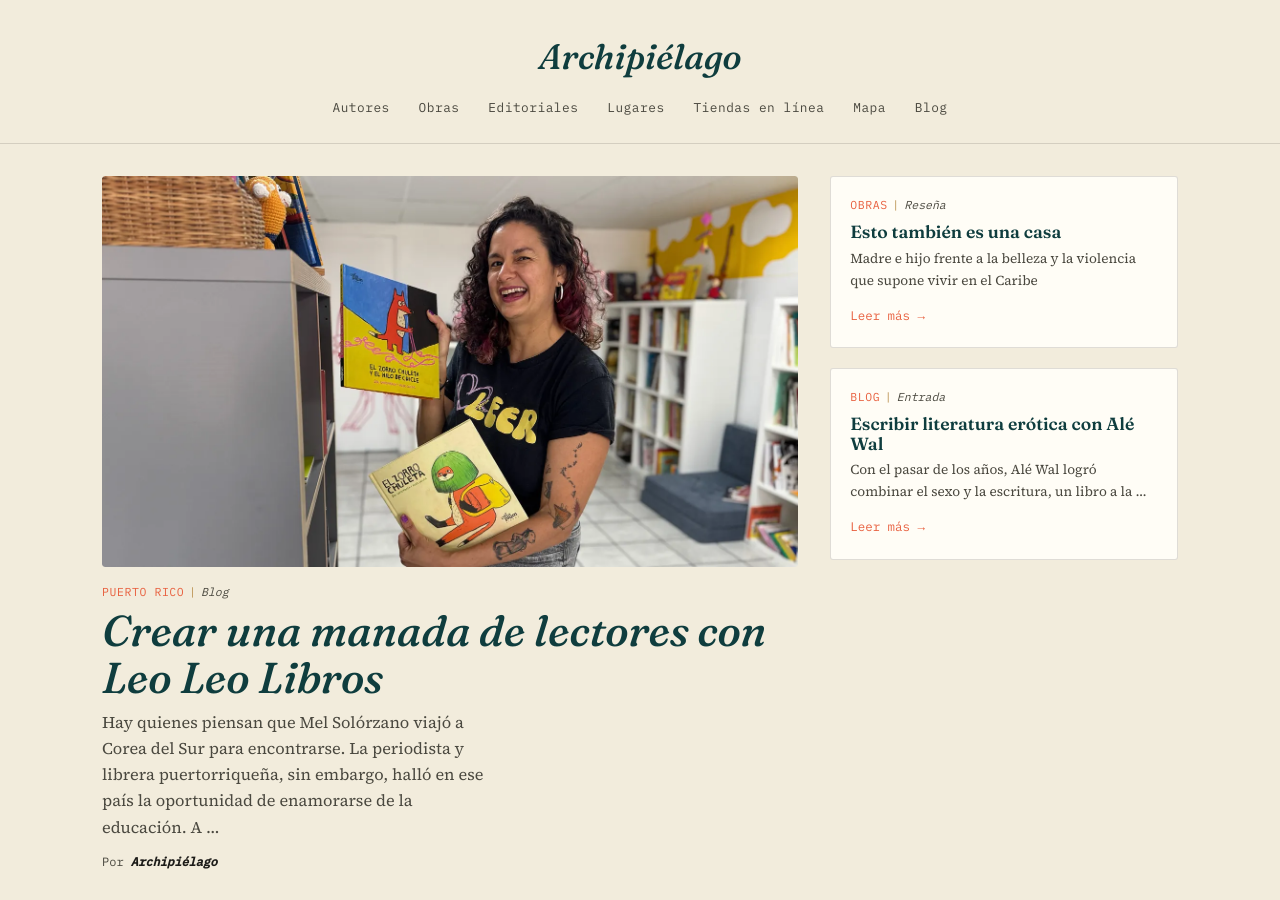
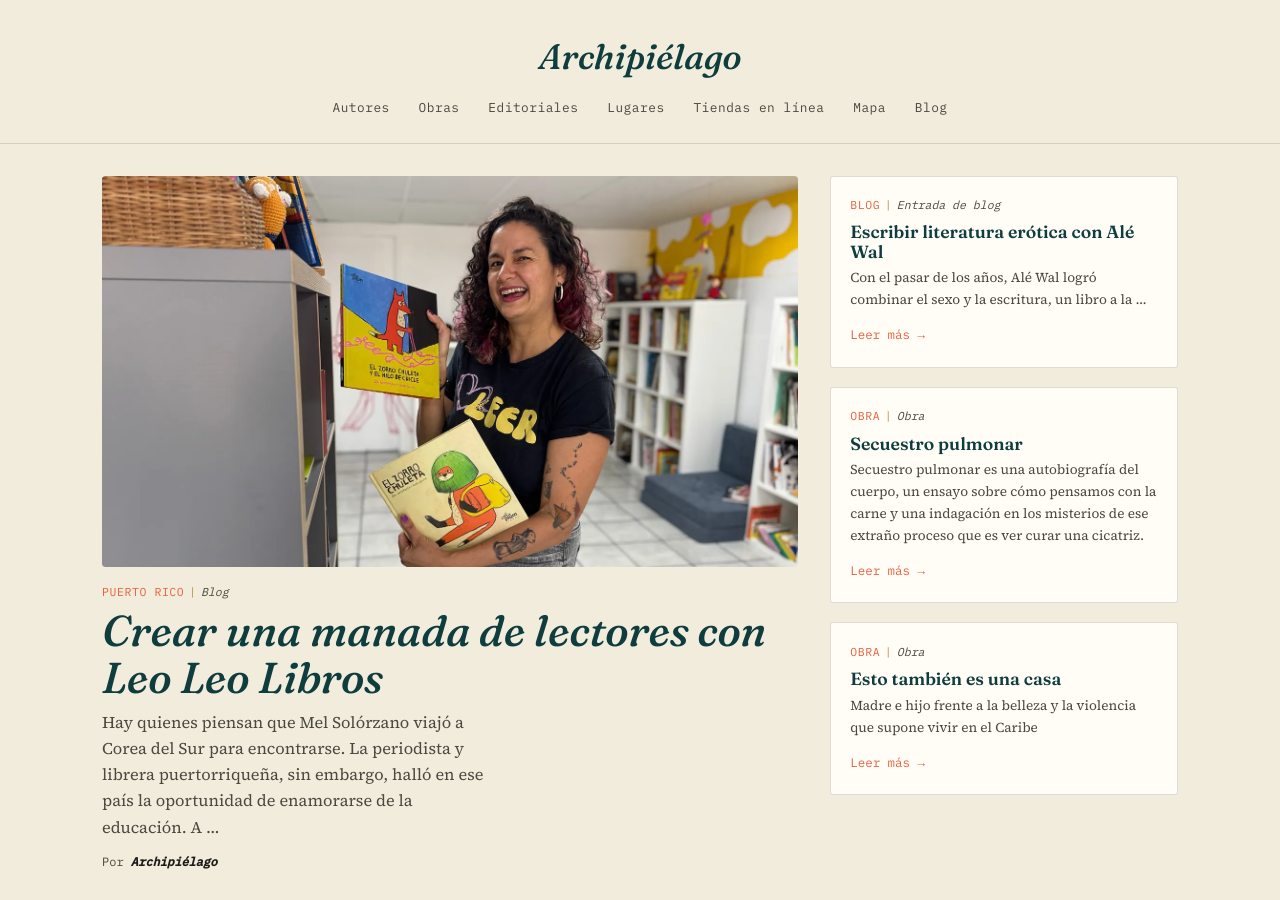
Before and after one commit to rgjanet/archipielago, a Jekyll site: the page built from index.html, in a window 1280 px wide and 900 px high. Built offline with Jekyll 4.4.1, drawn with Linux system fonts in a browser that asks for light colours.

Commit message:
Update Ajustes del sitio “homepage_sections”

```diff
--- a/_data/homepage_sections.yml
+++ b/_data/homepage_sections.yml
@@ -2,6 +2,13 @@ sections:
   - type: hero
     hero_type: Entrada de blog
     hero_slug: crear-una-manada-de-lectores-con-leo-leo-libros
+    sidebar_items:
+      - tipo: Entrada de blog
+        slug: escribir-literatura-erótica-con-alé-wal
+      - tipo: Obra
+        slug: secuestro-pulmonar
+      - tipo: Obra
+        slug: esto-también-es-una-casa
     sidebar_work: secuestro-pulmonar
     sidebar_post: escribir-literatura-erótica-con-alé-wal
     hero_author: ''
```
